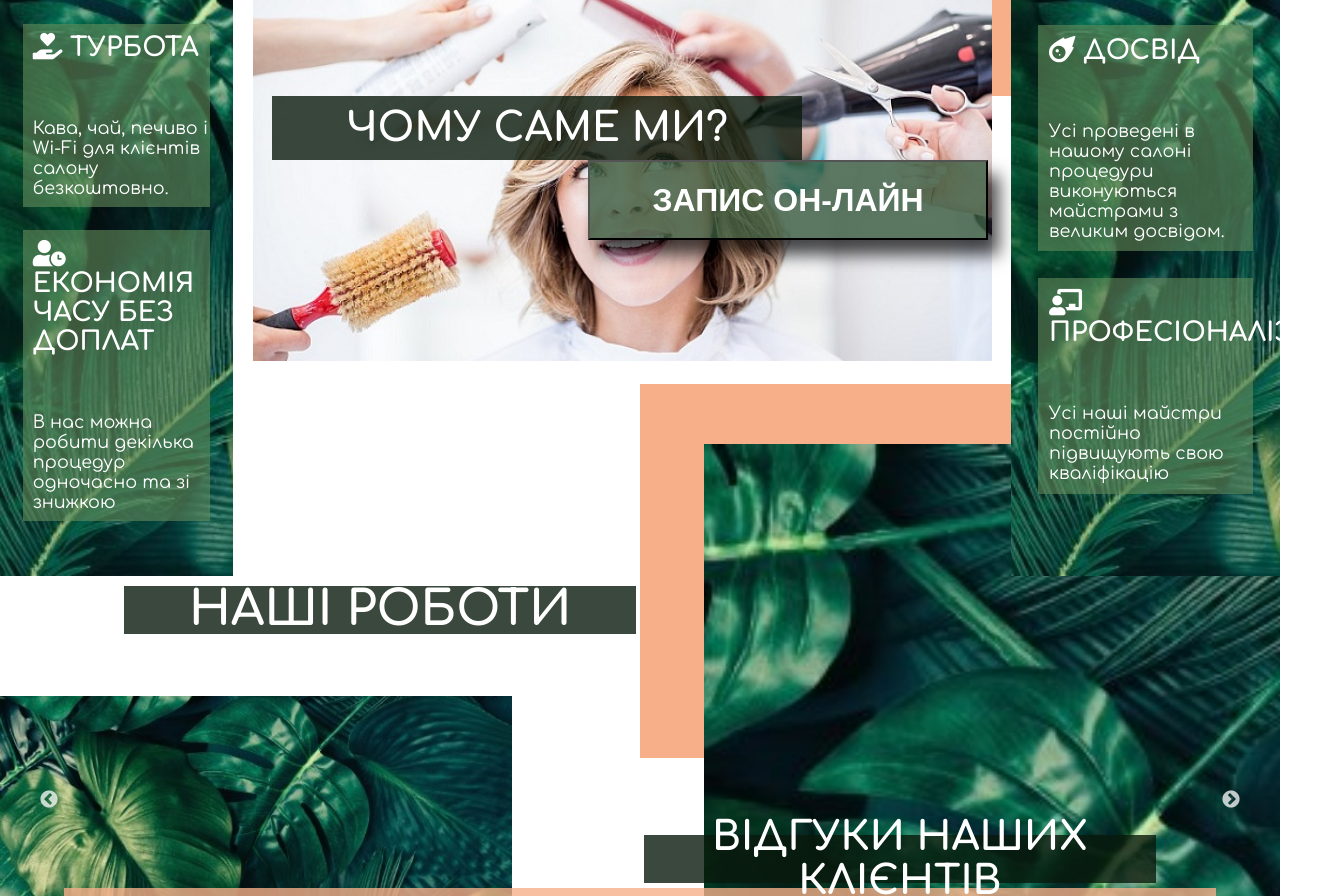
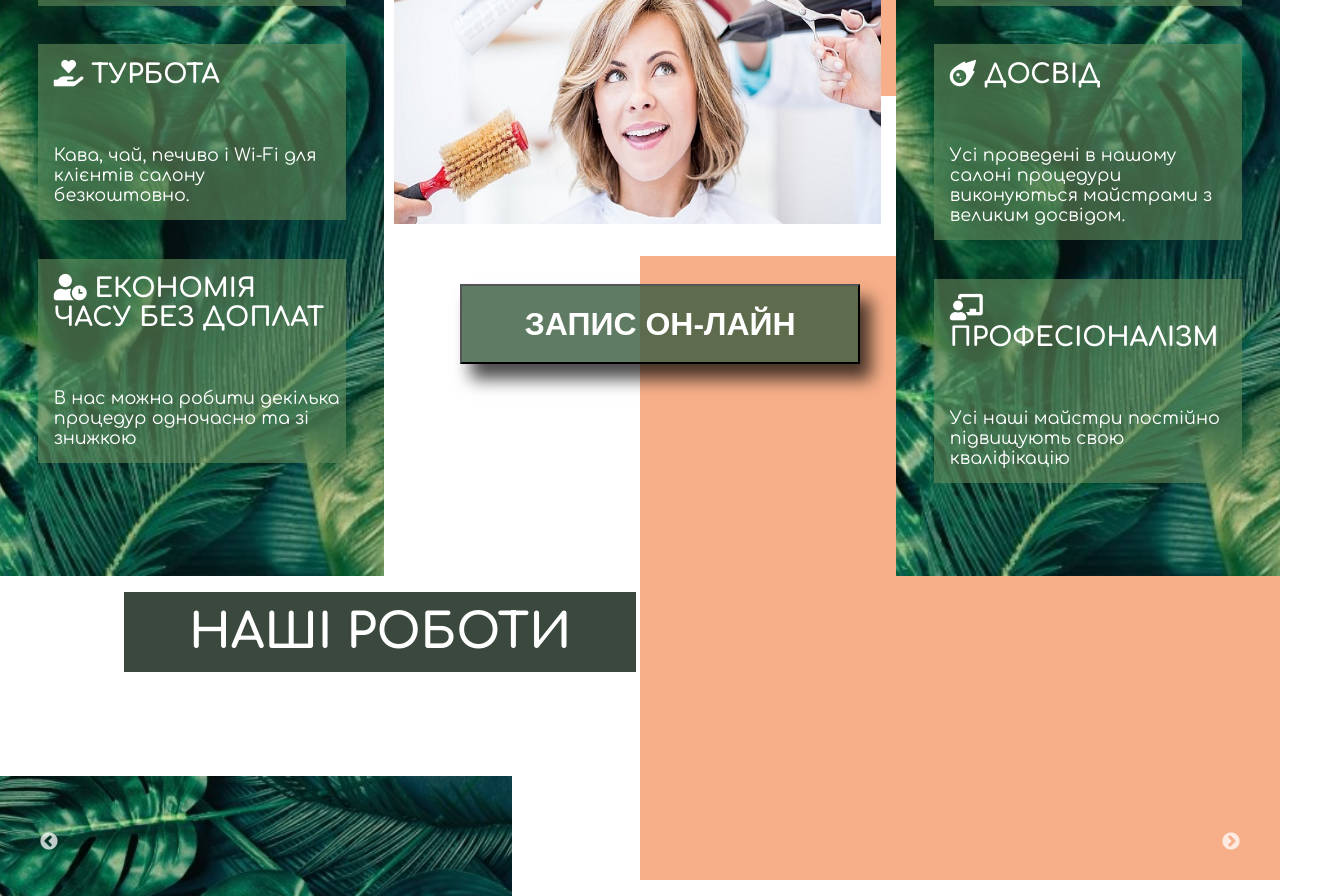
Before and after one commit to YuliaGrechishkina/my-graduation-project, a Vue app: page / in a window 1280 px wide. Shown: the part 1904-2800 px from the top of the page, 1318 px wide, since content can reach past the window. Built offline with nearby package versions, Linux system fonts and the light colour scheme.

Commit message:
:iphone: responsive design

```diff
--- a/src/components/AboutUs.vue
+++ b/src/components/AboutUs.vue
@@ -78,10 +78,14 @@ background-repeat: no-repeat;
     @media (min-width: 576px) { }
 
 @media (min-width: 768px) {
-
+ top: -10;
+    width: 60%;
+  height: 35%;
+  left: 7%;
 }
 @media (min-width: 992px) {
-
+  width: 70%;
+   height: 50%;
 }
 @media (min-width: 1200px) {
   top: 5%;
@@ -106,7 +110,7 @@ background-repeat: no-repeat;
     @media (min-width: 576px) { }
 
 @media (min-width: 768px) {
-
+ width: 60%;
 }
 @media (min-width: 992px) {
 
@@ -152,13 +156,19 @@ z-index: 5;
 @media (min-width: 576px) { }
 
 @media (min-width: 768px) {
-
+  top: 22%;
+left: 42%;
+width: 50%;
+height: 45%;
 }
 @media (min-width: 992px) {
-
+ top: 15%;
+left: 48%;
+width: 45%;
+height: 50%;
 }
 @media (min-width: 1200px) {
- top: 10%;
+top: 10%;
 left: 40%;
 width: 30%;
 height: 45%;
@@ -174,7 +184,7 @@ height: 45%;
   @media (min-width: 576px) { }
 
 @media (min-width: 768px) {
-
+  margin-bottom: 3vh;
 }
 @media (min-width: 992px) {
 
@@ -189,7 +199,9 @@ height: 45%;
   font-size: 2vh;
   margin-bottom: 1vh;
   font-style: italic;
-
+@media (min-width: 768px) {
+  margin-bottom: 3vh;
+}
 
 }
 &__info-title{
@@ -205,14 +217,16 @@ line-height: 160%;
 left: 0; bottom: 0; right: 0;font-size: 2.5vh;
 margin: auto;
   position: absolute;
-   z-index: 5;
+   z-index: 3;
   @media (min-width: 576px) { }
 
 @media (min-width: 768px) {
-
+ top: 70%; left: -5%; bottom: 0; right: 0;font-size: 4vh;width: 75%;
+  height: 30%;
 }
 @media (min-width: 992px) {
-
+ top: 68%; left: -5%; bottom: 0; right: 0;font-size: 4vh;width: 80%;
+  height: 30%;
 }
 @media (min-width: 1200px) {
   top: 60%; left: 0; bottom: 0; right: 0;font-size: 6vh;width: 70%;
--- a/src/components/OurServices.vue
+++ b/src/components/OurServices.vue
@@ -176,7 +176,7 @@ align-items: center;
 
 
 .services__item-text {
-  font-size: 2vh;
+  font-size: 1.3vh;
   font-weight: bold;
   text-transform: uppercase;
   color: #275c4a;
@@ -186,7 +186,7 @@ align-items: center;
   @media (min-width: 576px) { }
 
 @media (min-width: 768px) {
-
+ font-size: 2vh;
 }
 @media (min-width: 992px) {
 
@@ -250,18 +250,18 @@ align-items: center;
 
 .btn_up{
   background-color: rgba(9, 26, 12, 0.796);
-  z-index: 5;
-  width: 5%;
-  height: 7%;
+  z-index: 50;
+  width: 7%;
+  height: 5%;
   text-decoration: none;
   color: #fff;
   display: flex;
   justify-content: center;
   align-items: center;
-  font-size: 8vh;
+  font-size: 5vh;
   position: absolute;
-  bottom: 7%;
-  right: 0;
+  bottom: 5%;
+  right: 5%;
   position: fixed;
 }
 .btn_up:hover{
--- a/src/components/OurWorks.vue
+++ b/src/components/OurWorks.vue
@@ -145,6 +145,15 @@ data() {
     align-items: center;
  flex-direction: column;
  position: relative;
+ @media (min-width: 768px) {
+ height: 80vh;
+}
+@media (min-width: 992px) {
+ height: 100vh;
+}
+@media (min-width: 1200px) {
+
+}
 }
 
 .works__block-color{
@@ -178,7 +187,11 @@ z-index: 5;
 
 }
 @media (min-width: 992px) {
-
+  width: 40%;
+  height: 10%;
+  font-size: 4vh;
+  top:2%;
+left: 9.7%;
 }
 @media (min-width: 1200px) {
  width: 40%;
@@ -201,17 +214,19 @@ transform:translate(-50%, 0);
 @media (min-width: 576px) { }
 
 @media (min-width: 768px) {
-
+  width: 75%;
+ height: 40vh;
+ left:47%;
 }
 @media (min-width: 992px) {
-
-}
-@media (min-width: 1200px) {
  width: 90%;
  height: 40vh;
  top: 13%;
  left:50%;
 transform:translate(-50%, 0);
+}
+@media (min-width: 1200px) {
+
 }
 
    }
@@ -226,13 +241,13 @@ object-fit:fill;
 @media (min-width: 576px) { }
 
 @media (min-width: 768px) {
-
+  height: 25vh;
 }
 @media (min-width: 992px) {
-
+  height: 30vh;
 }
 @media (min-width: 1200px) {
- height: 40vh;
+height: 40vh;
 }
 
    }
@@ -254,10 +269,10 @@ object-fit:fill;
 
 }
 @media (min-width: 992px) {
-
+ top: 25%;
 }
 @media (min-width: 1200px) {
-   top: 25%;
+
 }
 
 }
@@ -286,14 +301,23 @@ z-index: 5;
 @media (min-width: 576px) { }
 
 @media (min-width: 768px) {
-
+ width: 65%;
+  height: 10%;
+  top:48%;
+right: 11%;
+font-size: 3vh;
 }
 @media (min-width: 992px) {
-
+ width: 65%;
+  height: 10%;
+  top:45%;
+right: 8%;
+font-size: 3vh;
 }
 @media (min-width: 1200px) {
-  width: 40%;
-  height: 10%;
+  width: 45%;
+  min-height: 10%;
+  max-height: 15%;
   top:54%;
 right: 9.7%;
 font-size: 5vh;
@@ -314,10 +338,15 @@ background-color: rgba(247, 175, 137, .796);
 @media (min-width: 576px) { }
 
 @media (min-width: 768px) {
-
+   top: 60%;
+    width: 75%;
+ height: 22.5vh;
+ left:47%;
 }
 @media (min-width: 992px) {
-
+ width: 90%;
+ left: 50%;
+ top: 57%;
 }
 @media (min-width: 1200px) {
  height: 30vh;
--- a/src/components/TheContacts.vue
+++ b/src/components/TheContacts.vue
@@ -8,7 +8,7 @@
           <div>
             <GmapMap
               :center="center"
-              :zoom="15" map-type-id="roadmap" style="width: 100%; height: 550px">
+              :zoom="15" map-type-id="roadmap" style="width: 100%; height: 550px;">
               <GmapMarker
                 :key="index" v-for="(m, index) in markers"
                 :position="m.position"
@@ -55,6 +55,15 @@
  width: 100%;
 position: relative;
 height: 90vh;
+@media (min-width: 768px) {
+ height: 60vh;
+}
+@media (min-width: 992px) {
+ height: 60vh;
+}
+@media (min-width: 1200px) {
+ height: 90vh;
+}
   }
 
 .сontacts__title {
@@ -75,10 +84,16 @@ left: 5%;
 @media (min-width: 576px) { }
 
 @media (min-width: 768px) {
-
+ width: 55%;
+  height: 10%;
+  font-size: 3vh;
+  margin-bottom: 2vh;
+  top: -12%;
+left: 7%;
 }
 @media (min-width: 992px) {
-
+  top: -40%;
+  height: 20%;
 }
 @media (min-width: 1200px) {
   width: 40%;
@@ -96,6 +111,21 @@ left: 10%;
    position: absolute;
    left: 3%;
    top: 12%;
+    @media (min-width: 576px) { }
+
+@media (min-width: 768px) {
+  left: 5%;
+   top: 4%;
+}
+@media (min-width: 992px) {
+  left: 3%;
+   top: -7%;
+
+}
+@media (min-width: 1200px) {
+ left: 3%;
+   top: 12%;
+}
 }
 
 
@@ -119,10 +149,12 @@ left: 10%;
 
 }
 @media (min-width: 992px) {
-
+ font-size:2.2vh;
+ top: 0;
 }
 @media (min-width: 1200px) {
  font-size:3vh;
+  top: 25%;
 }
 
 }
@@ -134,18 +166,34 @@ left: 10%;
     margin-bottom: 7vh;
   color: #ffffff;
   text-transform: uppercase;
-
+ @media (min-width: 992px) {
+  margin-bottom: 6vh;
+}
+@media (min-width: 1200px) {
+  margin-bottom: 7vh;
+}
 }
 
 .contacts__email{
   text-decoration: none;
     margin-bottom:7vh;
   color: #ffffff;
-
+@media (min-width: 992px) {
+  margin-bottom: 6vh;
+}
+@media (min-width: 1200px) {
+  margin-bottom: 7vh;
+}
 }
 
 address{
    margin-bottom:7vh;
+   @media (min-width: 992px) {
+  margin-bottom: 6vh;
+}
+@media (min-width: 1200px) {
+  margin-bottom: 7vh;
+}
   }
 
 .contacts__instagram{
@@ -185,10 +233,14 @@ cursor: pointer;
 @media (min-width: 576px) { }
 
 @media (min-width: 768px) {
-
+ width: 70%;
+  height: 5vh;
+  font-size: 1.5vh;
 }
 @media (min-width: 992px) {
-
+ width: 90%;
+  height: 6vh;
+  font-size: 2vh;
 }
 @media (min-width: 1200px) {
  width: 90%;
@@ -207,11 +259,11 @@ color: #ffffff;
 .сontacts__block-color{
   background-image: url(../assets/1.jpg);
     width:45%;
-    height: 185%;
+    height: 145%;
     z-index: -1;
      position: absolute;
      right: 0;
-    top:-85%;
+    top:-45%;
       background-repeat: no-repeat;
     background-position: center;
     background-size: cover;
--- a/src/components/TheFooter.vue
+++ b/src/components/TheFooter.vue
@@ -9,7 +9,7 @@
     </div>
 </template>
 
-<style scoped>
+<style scoped lang="scss">
 .footer{
      height: 15vh;
    width: 100%;
@@ -18,6 +18,17 @@ display: flex;
 flex-direction:row;
 justify-content: center;
 align-items: center;
+@media (min-width: 576px) { }
+
+@media (min-width: 768px) {
+    padding-bottom:0;
+}
+@media (min-width: 992px) {
+
+}
+@media (min-width: 1200px) {
+
+}
 
 }
 .footer__logo {
--- a/src/components/TheHeader.vue
+++ b/src/components/TheHeader.vue
@@ -123,7 +123,7 @@ export default {
 
 }
 @media (min-width: 992px) {
-
+ font-size: 2vh;
 }
 @media (min-width: 1200px) {
   font-size: 3vh;
@@ -145,13 +145,14 @@ export default {
 @media (min-width: 768px) {  }
 
 // Large devices (desktops, 992px and up)
-@media (min-width: 992px) {  }
+@media (min-width: 992px) {
+    }
 
 // X-Large devices (large desktops, 1200px and up)
-@media (min-width: 1200px) { font-size: 8vh;
-margin-bottom: 1vh;
+@media (min-width: 1200px) { font-size: 8vh;margin-bottom: 1vh;
   margin-top: 1vh;
-  padding: 1vh; }
+  padding: 1vh;
+}
 
 }
 .nav__logo-link:hover {
@@ -194,14 +195,16 @@ height: 14vh;
   @media (min-width: 576px) { }
 
 @media (min-width: 768px) {
+  margin-right: 15vh;
+}
+@media (min-width: 992px) {
 
 }
-@media (min-width: 992px) {
+@media (min-width: 1200px) {
+   right: 4vh;
+  padding-right: 7vh;
   margin-right: 20vh;
-}
-@media (min-width: 1200px) {
-  right: 4vh;
-  padding-right: 7vh;
+  font-size: 3vh
 }
 
 
--- a/src/components/WhyWe.vue
+++ b/src/components/WhyWe.vue
@@ -100,10 +100,11 @@
 
 }
 @media (min-width: 992px) {
-
+ flex-direction: row;
+ height: 70vh;
 }
 @media (min-width: 1200px) {
-  flex-direction: row;
+  height: 100vh;
 }
 
 }
@@ -121,13 +122,13 @@
   }
 
 @media (min-width: 768px) {
-
+ top: -30%;
 }
 @media (min-width: 992px) {
 
 }
 @media (min-width: 1200px) {
-  top: -30%;
+
 }
 }
 .why_we__about {
@@ -149,7 +150,7 @@
 
 }
 @media (min-width: 992px) {
-
+ width: 30%;height: 100%;
 }
 @media (min-width: 1200px) {
   width: 30%;height: 100%;
@@ -170,10 +171,10 @@
 
 }
 @media (min-width: 992px) {
-
+ margin-bottom: 10%;
 }
 @media (min-width: 1200px) {
-  margin-bottom: 10%;
+
 }
 
 }
@@ -195,13 +196,16 @@
   @media (min-width: 576px) { }
 
 @media (min-width: 768px) {
-
+  height: 30%;
+  width: 60%;
 }
 @media (min-width: 992px) {
-
+  height: 30%;
+  width: 40%;
 }
 @media (min-width: 1200px) {
-
+   height: 30%;
+  width: 40%;
 }
 
 }
@@ -226,17 +230,22 @@ left: 2%;
   @media (min-width: 576px) { }
 
 @media (min-width: 768px) {
-
+width: 65%;
+  height: 10%;
+  top: 0;
+left: -20%;
+font-size: 2.5vh;
 }
 @media (min-width: 992px) {
+ font-size: 2,5vh;  width: 80%;
+  height: 20%;
+  top: -100%;
+left: 5%;
 
 }
 @media (min-width: 1200px) {
-  width: 65%;
-  height: 20%;
-  top: 10%;
-left: 5%;
-font-size: 5vh;
+ font-size: 5vh;  width: 65%;
+  height: 35%;
 }
 
 }
@@ -258,7 +267,11 @@ font-size: 5vh;
 
 }
 @media (min-width: 992px) {
-
+ font-size: 1.7vh;
+  margin-left: 5%;
+  margin-right: 1%;
+  margin-bottom: 2.5vh;
+  margin-top: 5%;
 }
 @media (min-width: 1200px) {
  font-size: 3.3vh;
@@ -280,7 +293,8 @@ font-size: 5vh;
 
 }
 @media (min-width: 992px) {
-
+ font-size: 1.7vh;
+  margin-bottom: 5%;
 }
 @media (min-width: 1200px) {
   font-size: 2.2vh;
@@ -293,16 +307,32 @@ font-size: 5vh;
  .why_we__img{
     width: 65%;
 
-    @media (min-width: 576px) { }
+    @media (min-width: 576px) {
+      width: 45%;
+   }
 
 @media (min-width: 768px) {
+  position: absolute;
+  top: 10%;
 
+  height: 20vh;
+ width: auto;
+ left: 0%;
 }
 @media (min-width: 992px) {
-
+   position: absolute;
+  top: -15%;
+min-width:90%;
+ max-width: 95%;
+min-height: 130%;
+ left: 2%;
 }
 @media (min-width: 1200px) {
- width: 95%;
+  position: absolute;
+  top: -50%;
+ min-width:90%;
+ max-width: 95%;
+min-height: 120%;
 }
 
   }
@@ -326,17 +356,27 @@ cursor: pointer;
 @media (min-width: 576px) { }
 
 @media (min-width: 768px) {
-
+ width: 25vh;
+  height: 5vh;
+  margin-bottom: 2vh;
+  font-size: 2vh;
+   bottom: 35%;
+  right: -20%;
 }
 @media (min-width: 992px) {
-
+ width: 25vh;
+  height: 5vh;
+  margin-bottom: 2vh;
+  font-size: 2vh;
+   bottom: -75%;
+   right: 7%;
 }
 @media (min-width: 1200px) {
  width: 50vh;
   height: 10vh;
   margin-bottom: 2vh;
   font-size: 4vh;
-   bottom: 10%;
+   bottom: -35%;
 }
 
 }
```
